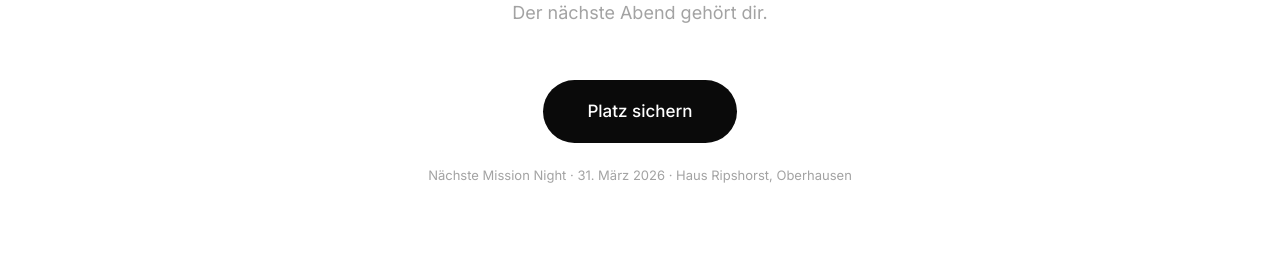
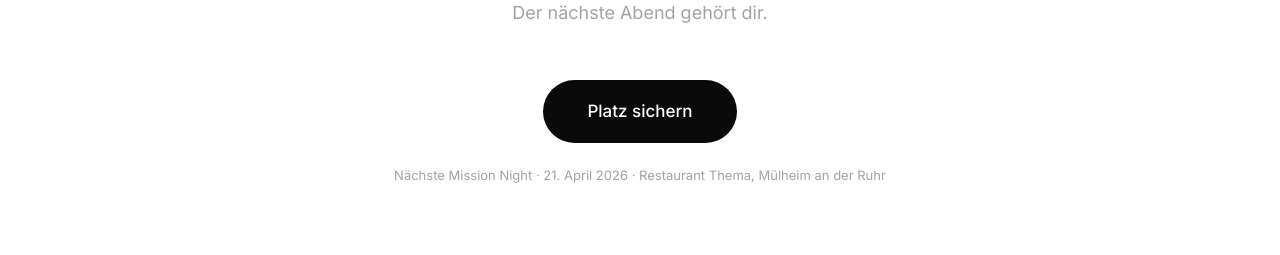
Before and after one commit to javiermaldonadomenendez-hash/Mission-Nights, a Next.js app: page / in a window 1280 px wide. Shown: the part 8601-8856 px from the top of the page. Built offline with nearby package versions, Linux system fonts and the light colour scheme.

Commit message:
fix: Datum auf 21. April 2026, Restaurant Thema aktualisiert
Co-Authored-By: Claude Sonnet 4.6 <noreply@anthropic.com>

```diff
--- a/components/CTA.tsx
+++ b/components/CTA.tsx
@@ -16,7 +16,7 @@ export default function CTA() {
           Platz sichern
         </a>
         <span className="cta-note reveal d3">
-          Nächste Mission Night · 31. März 2026 · Haus Ripshorst, Oberhausen
+          Nächste Mission Night · 21. April 2026 · Restaurant Thema, Mülheim an der Ruhr
         </span>
       </div>
     </section>
```
